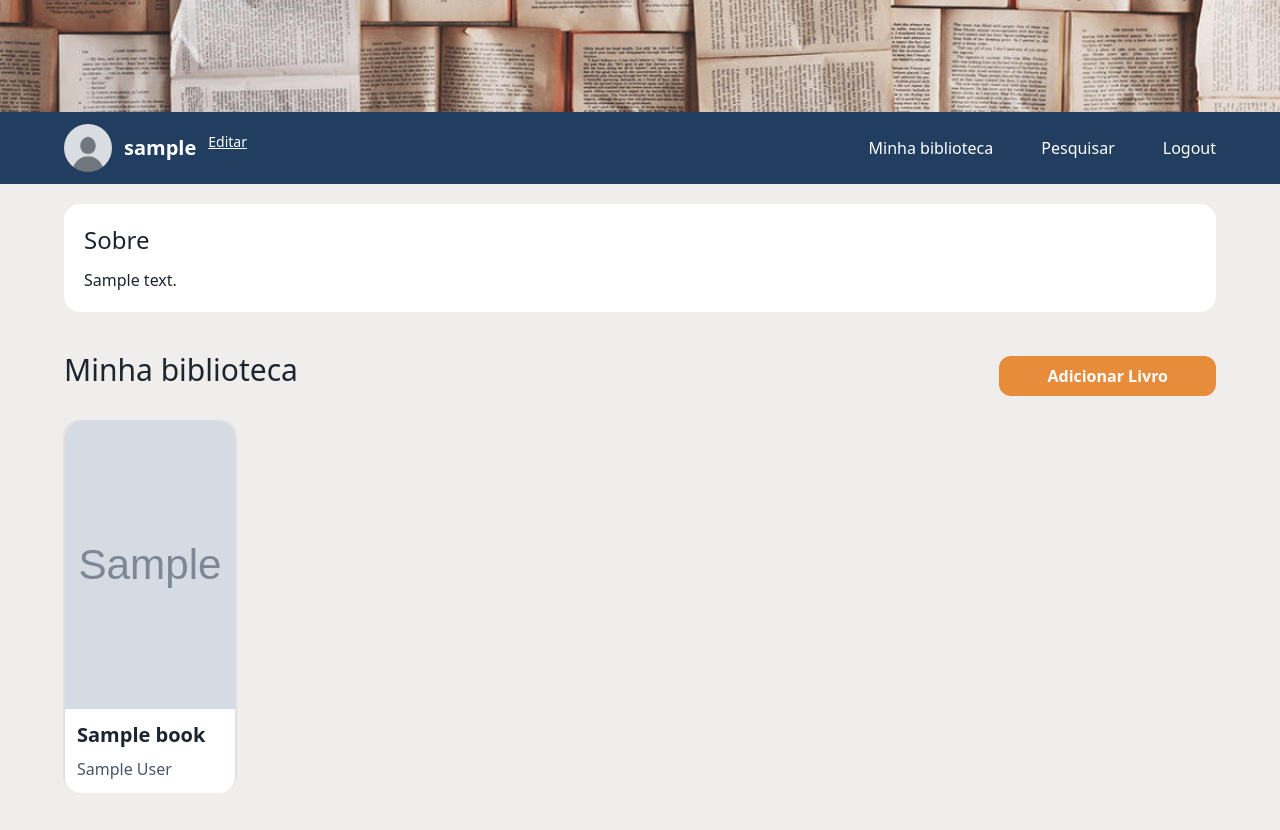
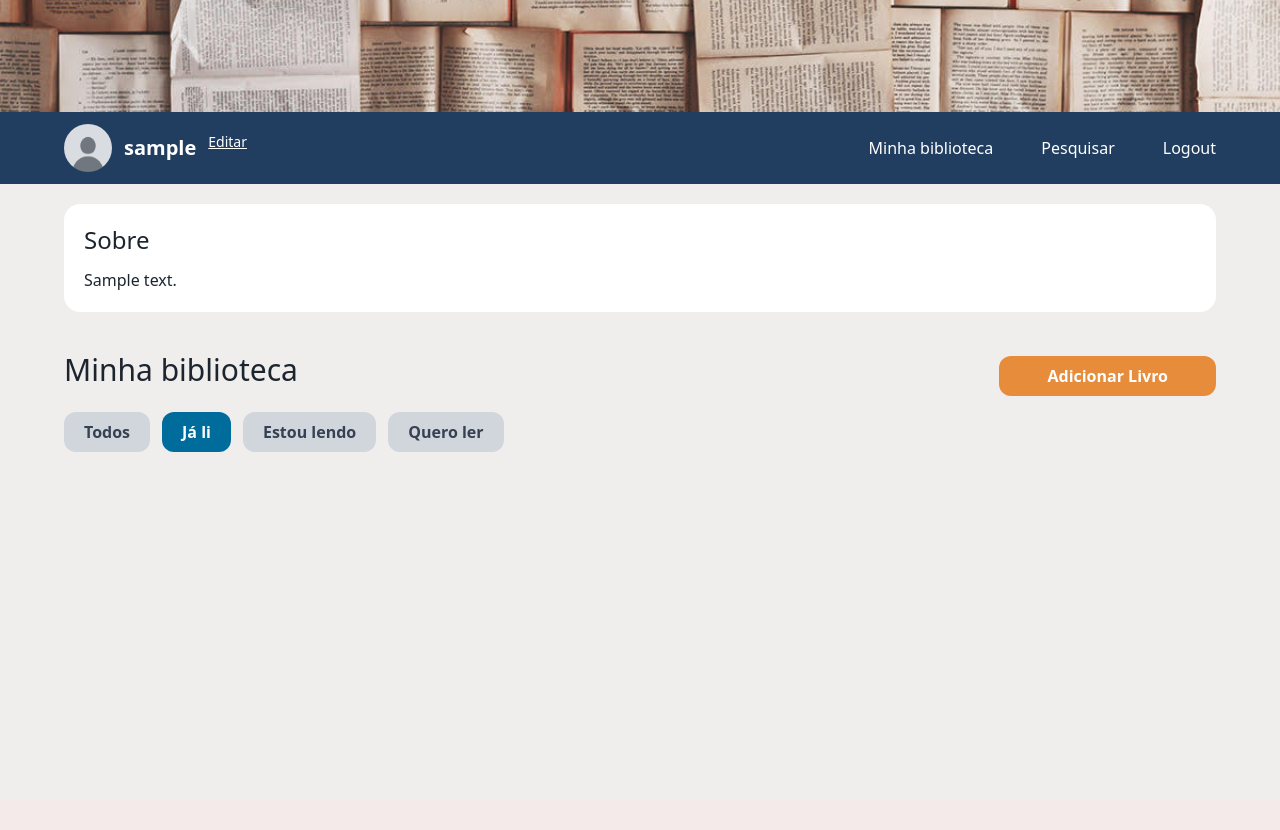
Before and after one commit to EduEdu255/BookLy, a Laravel app: a page that uses booknest/resources/views/app/home.blade.php in a window 1280 px wide. After the commit the page ends 452 px from the top, so only its background shows below. Run offline with Laravel 12, Linux system fonts and the light colour scheme; a user stored in the database is signed in; tables that the repository leaves empty hold one stand-in row (values such as "Sample post"); grey boxes marked "Sample" are stand-in pictures; parts of the project's set-up code (start-up, migrations or seed data) failed here and were passed over.

Commit message:
feat: status dos livros

```diff
--- a/booknest/app/Http/Controllers/LibraryController.php
+++ b/booknest/app/Http/Controllers/LibraryController.php
@@ -2,14 +2,24 @@
 
 namespace App\Http\Controllers;
 
+use App\Models\Book;
 use Illuminate\Http\Request;
 
 class LibraryController extends Controller
 {
     public function index(Request $request)
     {
+        $user = $request->user();
+
+        $status = '';
+        if ($request->filled('status')) {
+            $status = $request->input('status');
+        }
+
+        $books = Book::getFiltered($user, $status);
+
         return view('app.home', [
-            'books' => $request->user()->books
+            'books' => $books
         ]);
     }
 }
--- a/booknest/app/Models/Book.php
+++ b/booknest/app/Models/Book.php
@@ -27,4 +27,15 @@
     {
         return $this->hasMany(Note::class);
     }
+
+    public static function getFiltered(User $user, ?string $status)
+    {
+        $query = $user->books();
+
+        if ($status) {
+            $query->where('status', $status);
+        }
+
+        return $query->get();
+    }
 }
--- a/booknest/resources/views/app/home.blade.php
+++ b/booknest/resources/views/app/home.blade.php
@@ -18,7 +18,34 @@
                 Livro</a>
         </div>
 
-         <div class="grid grid-cols-1 sm:grid-cols-3 md:grid-cols-6 gap-6 mt-5 mb-10">
+        <div class="mt-3 mb-6 flex items-center gap-3">
+            <a href="{{ route('home') }}"
+                class="{{ request('status') ? 'bg-gray-300 text-gray-700' : 'bg-[#006C9C] text-white' }}
+              font-semibold px-5 py-2 rounded-xl hover:scale-95 transition-all duration-200">
+                Todos
+            </a>
+
+            <a href="{{ route('home', ['status' => 'ja li']) }}"
+                class="{{ request('status') == 'ja li' ? 'bg-[#006C9C] text-white' : 'bg-gray-300 text-gray-700' }}
+              font-semibold px-5 py-2 rounded-xl hover:scale-95 transition-all duration-200">
+                Já li
+            </a>
+
+            <a href="{{ route('home', ['status' => 'estou lendo']) }}"
+                class="{{ request('status') == 'estou lendo' ? 'bg-[#006C9C] text-white' : 'bg-gray-300 text-gray-700' }}
+              font-semibold px-5 py-2 rounded-xl hover:scale-95 transition-all duration-200">
+                Estou lendo
+            </a>
+
+            <a href="{{ route('home', ['status' => 'quero ler']) }}"
+                class="{{ request('status') == 'quero ler' ? 'bg-[#006C9C] text-white' : 'bg-gray-300 text-gray-700' }}
+              font-semibold px-5 py-2 rounded-xl hover:scale-95 transition-all duration-200">
+                Quero ler
+            </a>
+        </div>
+
+
+        <div class="grid grid-cols-1 sm:grid-cols-3 md:grid-cols-6 gap-6 mt-5 mb-10">
             @foreach ($books as $book)
                 <a href="/books/{{ $book['external_id'] }}"
                     class="border h-full max-h-[370px] border-[#919EAB33] rounded-2xl shadow-sm hover:scale-95 transition-all duration-200">
```
